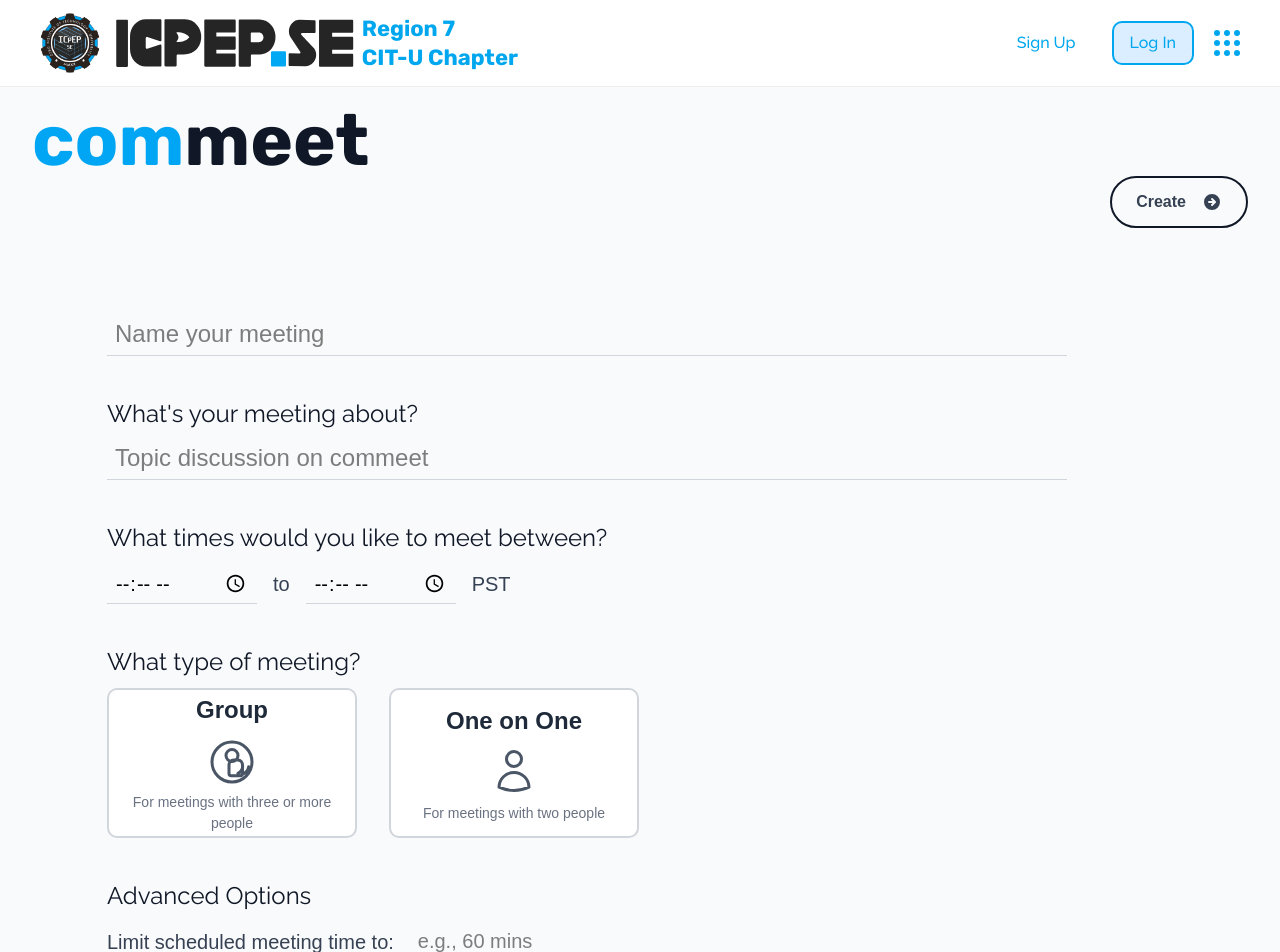
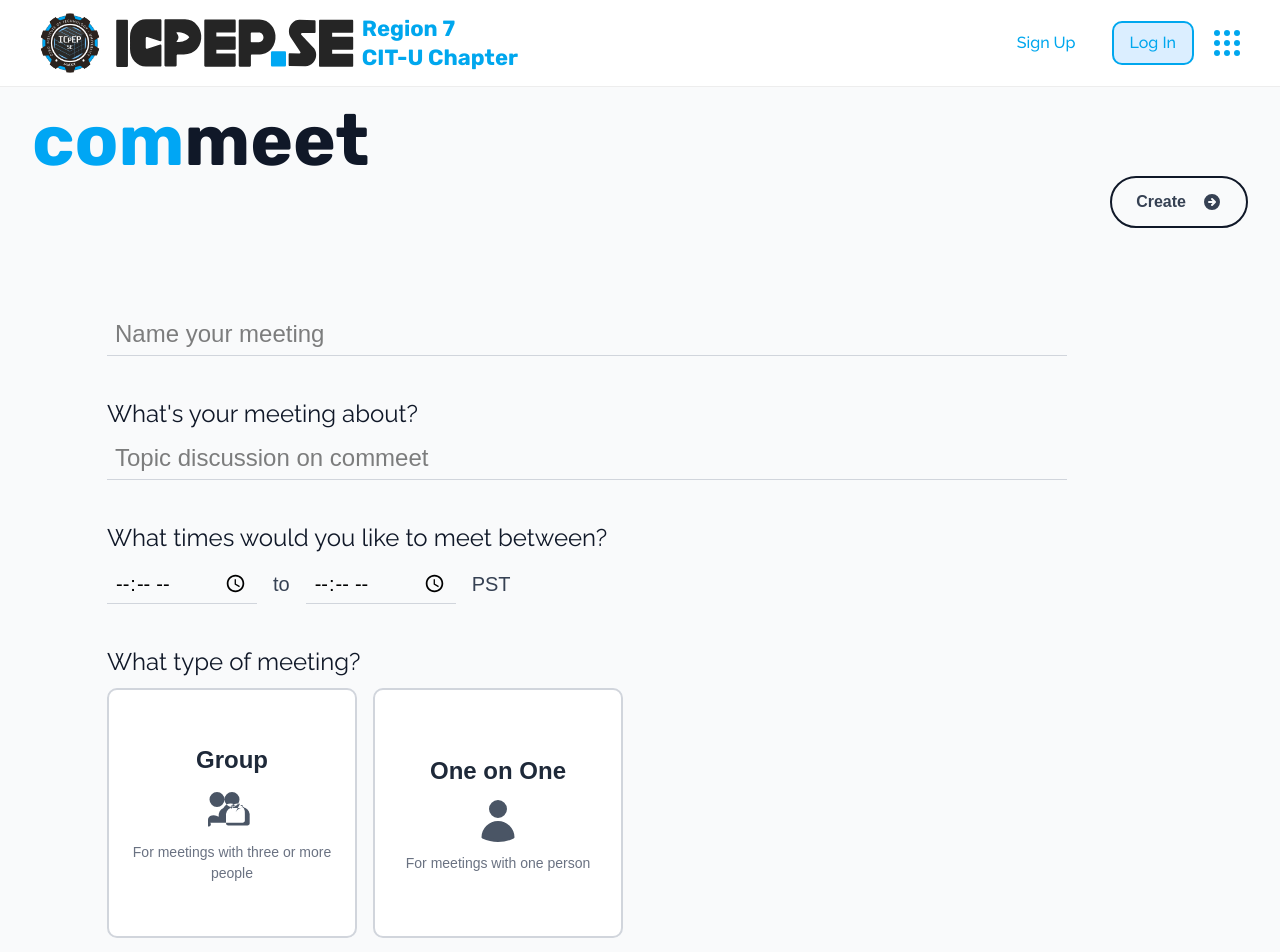
Before and after one commit to ShanRaboy11/icpep-se-citu, a Next.js app in the folder client/: page /commeet/meetinfo in a window 1280 px wide. Shown: the top 952 px of the page. Built offline with nearby package versions, Linux system fonts and the light colour scheme.

Commit message:
fix: type_btn-Eupinado

```diff
--- a/client/src/app/commeet/meetinfo/page.tsx
+++ b/client/src/app/commeet/meetinfo/page.tsx
@@ -16,7 +16,6 @@ const CommeetPage: FunctionComponent = () => {
   const [meetingType, setMeetingType] = useState<"group" | "one-on-one" | null>(null);
   const [limitedTime, setLimitedTime] = useState("");
 
-  // Renamed from onCreateBtnClick to match the new button's onClick
   const onLetsMeetBtnClick = useCallback(() => {
     console.log({
       meetingName,
@@ -26,7 +25,6 @@ const CommeetPage: FunctionComponent = () => {
       meetingType,
       limitedTime,
     });
-    // Assuming you still want to navigate to '/commeet/meetinfo' after "Let's meet"
     router.push('/commeet/meetinfo');
   }, [meetingName, meetingTopic, startTime, endTime, meetingType, limitedTime, router]);
 
@@ -36,7 +34,6 @@ const CommeetPage: FunctionComponent = () => {
       <div className="flex-1 flex flex-col items-center py-12 px-4 sm:px-6 lg:px-8">
         {/* Main Content Area */}
         <div className="max-w-7xl w-full flex flex-col lg:flex-row lg:justify-between items-start lg:items-start space-y-8 lg:space-y-0 lg:space-x-12">
-          {/* Left Section - Commeet Intro */}
           <div className="flex-shrink-0 text-center lg:text-left">
             <h1 className="text-6xl sm:text-7xl font-rubik leading-tight mt-12">
               <span className="text-sky-500 font-bold">com</span>
@@ -44,12 +41,12 @@ const CommeetPage: FunctionComponent = () => {
             </h1>
           </div>
 
-          {/* Right Section - Let's Meet Button */}
+          {/* Let's Meet Button */}
           <div className="flex-shrink-0 mt-8 lg:mt-32">
             <button
               className="px-6 py-3 border-2 border-gray-900 rounded-full font-manrope text-gray-700 font-semibold flex items-center justify-center space-x-2
                          hover:bg-sky-200 hover:text-white hover:border-sky-400 active:bg-sky-600 active:border-sky-600 active:text-white transition-colors duration-200"
-              onClick={onLetsMeetBtnClick} // Calling the defined function
+              onClick={onLetsMeetBtnClick}
             >
               <span>Create</span>
               <svg xmlns="http://www.w3.org/2000/svg" className="h-5 w-5 ml-2" viewBox="0 0 20 20" fill="currentColor">
@@ -59,8 +56,7 @@ const CommeetPage: FunctionComponent = () => {
           </div>
         </div>
 
-        {/* Input Fields and Meeting Type Section - Re-positioned inside a structured div for consistent layout */}
-        <div className="relative w-full max-w-[1440px] px-[75px] py-10 flex flex-col gap-10 mt-12"> {/* Added mt-12 for spacing from the previous section */}
+        <div className="relative w-full max-w-[1440px] px-[75px] py-10 flex flex-col gap-10 mt-12">
           {/* Name your meeting Input */}
           <div className="w-[960px] h-10 text-gray-300">
             <input
@@ -116,42 +112,62 @@ const CommeetPage: FunctionComponent = () => {
             <p className="text-[24px] text-gray-900 font-raleway">
               What type of meeting?
             </p>
-            <div className="flex space-x-8">
+            <div className="flex space-x-4">
               {/* Group Meeting Card */}
               <div
-                className={`w-[250px] h-[150px] rounded-[10px] border-[2px] border-solid flex flex-col items-center justify-center p-4 cursor-pointer transition-all duration-200
-                  ${meetingType === "group" ? "border-deepskyblue-200 bg-deepskyblue-50 shadow-md" : "border-gray-300 bg-white hover:border-deepskyblue-100"}`}
+                className={`w-[250px] h-[250px] rounded-[10px] border-[2px] border-solid flex flex-col items-center justify-center p-4 cursor-pointer transition-all duration-200
+                  ${meetingType === "group"
+                    ? "bg-sky-500 shadow-md border-sky-500"
+                    : "border-gray-300 bg-white hover:border-sky-300"
+                  } hover:shadow-lg`}
                 onClick={() => setMeetingType("group")}
               >
-                <div className="text-[24px] font-semibold text-gray-800">Group</div>
-                <div className="mt-2 text-gray-600">
-                  <svg xmlns="http://www.w3.org/2000/svg" fill="none" viewBox="0 0 24 24" strokeWidth={1.5} stroke="currentColor" className="w-12 h-12">
-                    <path strokeLinecap="round" strokeLinejoin="round" d="M18 18.72a4.5 4.5 0 002.343-3.375M12 12.75a3 3 0 100-6 3 3 0 000 6zM12.75 12c-1.233 0-2.25 1.117-2.25 2.5V18.75c0 .621.504 1.125 1.125 1.125h4.5c.621 0 1.125-.504 1.125-1.125V14.5c0-1.383-1.017-2.5-2.25-2.5H12.75zM15 18.72a4.5 4.5 0 002.343-3.375M12 12.75a3 3 0 100-6 3 3 0 000 6zM12.75 12c-1.233 0-2.25 1.117-2.25 2.5V18.75c0 .621.504 1.125 1.125 1.125h4.5c.621 0 1.125-.504 1.125-1.125V14.5c0-1.383-1.017-2.5-2.25-2.5H12.75zM12 3C6.477 3 2 7.477 2 13s4.477 10 10 10 10-4.477 10-10S17.523 3 12 3z" />
+                <div className={`text-[24px] font-semibold ${meetingType === "group" ? "text-white" : "text-gray-800"}`}>Group</div>
+                <div className="mt-2">
+                  {/* New Group Icon */}
+                  <svg
+                    xmlns="http://www.w3.org/2000/svg"
+                    viewBox="0 0 24 24"
+                    fill="currentColor"
+                    className={`w-12 h-12 ${meetingType === "group" ? "text-white" : "text-gray-600"}`}
+                  >
+                    <path fillRule="evenodd" d="M8.25 6.75a3.75 3.75 0 11-7.5 0 3.75 3.75 0 017.5 0zM15.75 6.75a3.75 3.75 0 11-7.5 0 3.75 3.75 0 017.5 0zM13.846 13.025a4.512 4.512 0 014.65-2.098 4.5 4.5 0 012.343 4.379v3.375c0 .621-.504 1.125-1.125 1.125H10.125a1.125 1.125 0 01-1.125-1.125v-3.375a4.5 4.5 0 012.343-4.379 4.512 4.512 0 014.65-2.098zM5.343 15.375a4.5 4.5 0 012.343-4.379 4.512 4.512 0 014.65-2.098V8.25c0 .243.013.483.037.72l-.123 1.23a.75.75 0 00.721.844h4.5c.277 0 .53-.178.63-.44L17.5 10.375a.75.75 0 00-.721-.844h-4.5a.75.75 0 00-.721.844l-.123 1.23a4.512 4.512 0 014.65-2.098 4.5 4.5 0 012.343 4.379v3.375c0 .621-.504 1.125-1.125 1.125H1.125A1.125 1.125 0 010 20.25v-3.375c0-1.036.75-1.936 1.875-2.175A4.5 4.5 0 015.343 15.375z" clipRule="evenodd" />
                   </svg>
                 </div>
-                <p className="text-gray-500 text-[14px] text-center mt-2">
+                <p className={`text-gray-500 text-[14px] text-center mt-2 ${meetingType === "group" ? "text-white" : "text-gray-500"}`}>
                   For meetings with three or more people
                 </p>
               </div>
 
               {/* One on One Meeting Card */}
               <div
-                className={`w-[250px] h-[150px] rounded-[10px] border-[2px] border-solid flex flex-col items-center justify-center p-4 cursor-pointer transition-all duration-200
-                  ${meetingType === "one-on-one" ? "border-deepskyblue-200 bg-deepskyblue-50 shadow-md" : "border-gray-300 bg-white hover:border-deepskyblue-100"}`}
+                className={`w-[250px] h-[250px] rounded-[10px] border-[2px] border-solid flex flex-col items-center justify-center p-4 cursor-pointer transition-all duration-200
+                  ${meetingType === "one-on-one"
+                    ? "bg-sky-500 shadow-md"
+                    : "border-gray-300 bg-white hover:border-sky-300"
+                  } hover:shadow-lg`}
                 onClick={() => setMeetingType("one-on-one")}
               >
-                <div className="text-[24px] font-semibold text-gray-800">One on One</div>
-                <div className="mt-2 text-gray-600">
-                  <svg xmlns="http://www.w3.org/2000/svg" fill="none" viewBox="0 0 24 24" strokeWidth={1.5} stroke="currentColor" className="w-12 h-12">
+                <div className={`text-[24px] font-semibold ${meetingType === "one-on-one" ? "text-white" : "text-gray-800"}`}>One on One</div>
+                <div className="mt-2">
+                  <svg
+                    xmlns="http://www.w3.org/2000/svg"
+                    fill="currentColor"
+                    viewBox="0 0 24 24"
+                    strokeWidth={1.5}
+                    stroke="currentColor"
+                    className={`w-12 h-12 ${meetingType === "one-on-one" ? "text-white" : "text-gray-600"}`}
+                  >
                     <path strokeLinecap="round" strokeLinejoin="round" d="M15.75 6a3.75 3.75 0 11-7.5 0 3.75 3.75 0 017.5 0zM4.501 20.118a7.5 7.5 0 0114.998 0A17.933 17.933 0 0112 21.75c-2.676 0-5.216-.584-7.499-1.632z" />
                   </svg>
                 </div>
-                <p className="text-gray-500 text-[14px] text-center mt-2">
-                  For meetings with two people
+                <p className={`text-[14px] text-center mt-2 ${meetingType === "one-on-one" ? "text-white" : "text-gray-500"}`}>
+                  For meetings with one person
                 </p>
               </div>
             </div>
           </div>
+
 
           {/* Advanced Options */}
           <div className="flex flex-col gap-2 mb-10">
```
